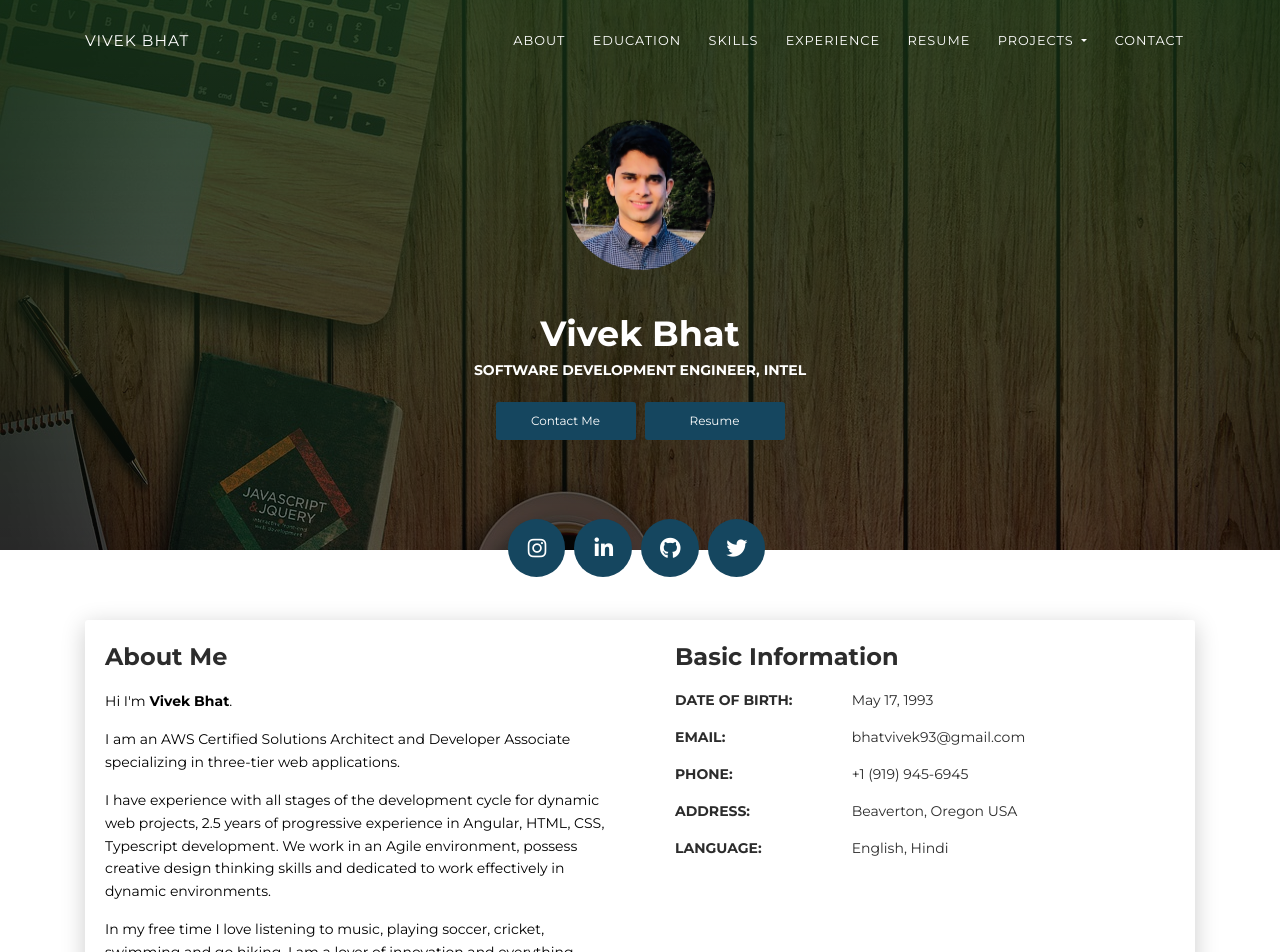
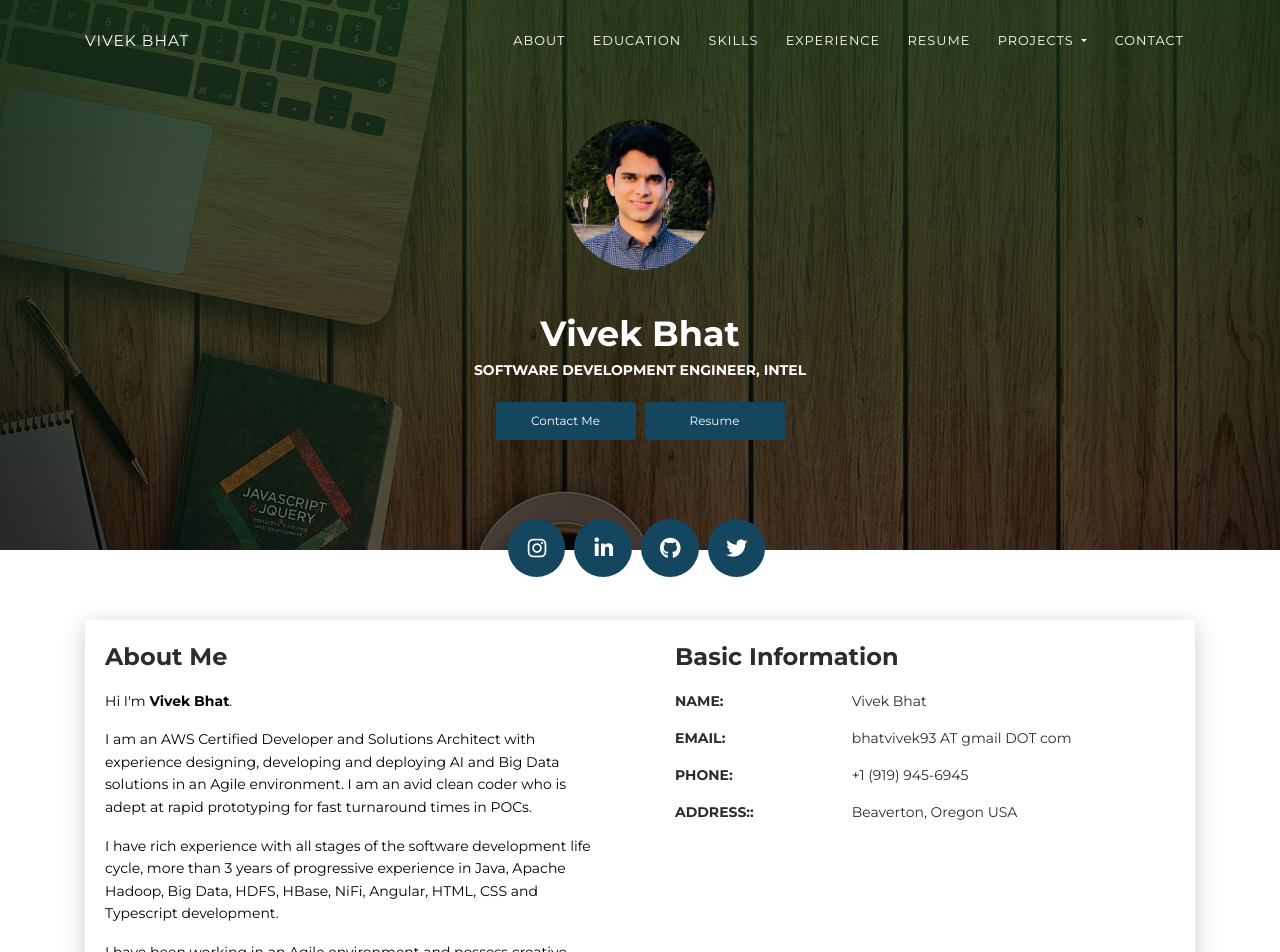
Before and after one commit to VivekBhat/website-v2, an Angular app: page / in a window 1280 px wide. Shown: the top 952 px of the page. Built offline with nearby package versions, Linux system fonts and the light colour scheme; some icons are missing; what ngx-markdown, ngx-spinner would draw is missing.

Commit message:
about page updated

```diff
--- a/package.json
+++ b/package.json
@@ -1,6 +1,6 @@
 {
   "name": "personal-portfolio-angular",
-  "version": "2.4.9",
+  "version": "2.5.1",
   "scripts": {
     "ng": "ng",
     "start": "ng serve",
--- a/src/app/profile/about/about.component.html
+++ b/src/app/profile/about/about.component.html
@@ -14,40 +14,51 @@
         <div class="col-lg-6 col-md-12">
           <div class="card-body">
             <div class="h4 mt-0 title">Basic Information</div>
-            <div class="row">
-              <div class="col-sm-4">
-                <strong class="text-uppercase">Date of Birth:</strong>
-              </div>
-              <div class="col-sm-8">May 17, 1993</div>
-            </div>
-            <div class="row mt-3">
-              <div class="col-sm-4">
-                <strong class="text-uppercase">Email:</strong>
-              </div>
-              <div class="col-sm-8">bhatvivek93@gmail.com</div>
-            </div>
-            <div class="row mt-3">
-              <div class="col-sm-4">
-                <strong class="text-uppercase">Phone:</strong>
-              </div>
-              <div class="col-sm-8">+1 (919) 945-6945</div>
-            </div>
-            <div class="row mt-3">
-              <div class="col-sm-4">
-                <strong class="text-uppercase">Address:</strong>
-              </div>
-              <div class="col-sm-8"> Beaverton, Oregon USA
-              </div>
-            </div>
-            <div class="row mt-3">
-              <div class="col-sm-4">
-                <strong class="text-uppercase">Language:</strong>
-              </div>
-              <div class="col-sm-8">English, Hindi</div>
-            </div>
+            <!--<div class="row">-->
+            <!--<div class="col-sm-4">-->
+            <!--<strong class="text-uppercase">Date of Birth:</strong>-->
+            <!--</div>-->
+            <!--<div class="col-sm-8">May 17, 1993</div>-->
+            <!--</div>-->
+            <ng-container *ngTemplateOutlet="basic; context: {key: 'Name', value: 'Vivek Bhat'}"></ng-container>
+            <ng-container
+              *ngTemplateOutlet="basic; context: {key: 'Email', value: 'bhatvivek93 AT gmail DOT com'}"></ng-container>
+            <ng-container *ngTemplateOutlet="basic; context: {key: 'Phone', value: '+1 (919) 945-6945'}"></ng-container>
+            <ng-container
+              *ngTemplateOutlet="basic; context: {key: 'Address:', value: 'Beaverton, Oregon USA'}"></ng-container>
+            <!--<ng-container *ngTemplateOutlet="basic; context: {key: 'Languages', value: 'Vivek Bhat'}"></ng-container>-->
+
+            <!--<div class="row mt-3">-->
+            <!--<div class="col-sm-4">-->
+            <!--<strong class="text-uppercase">Phone:</strong>-->
+            <!--</div>-->
+            <!--<div class="col-sm-8">+1 (919) 945-6945</div>-->
+            <!--</div>-->
+            <!--<div class="row mt-3">-->
+            <!--<div class="col-sm-4">-->
+            <!--<strong class="text-uppercase">Address:</strong>-->
+            <!--</div>-->
+            <!--<div class="col-sm-8"> Beaverton, Oregon USA-->
+            <!--</div>-->
+            <!--</div>-->
+            <!--<div class="row mt-3">-->
+            <!--<div class="col-sm-4">-->
+            <!--<strong class="text-uppercase">Language:</strong>-->
+            <!--</div>-->
+            <!--<div class="col-sm-8">English, Hindi</div>-->
+            <!--</div>-->
           </div>
         </div>
       </div>
     </div>
   </div>
 </div>
+
+<ng-template #basic let-key="key" let-value="value">
+  <div class="row mt-3">
+    <div class="col-sm-4">
+      <strong class="text-uppercase">{{key}}:</strong>
+    </div>
+    <div class="col-sm-8">{{value}}</div>
+  </div>
+</ng-template>
--- a/src/app/services/about/mock-about.service.ts
+++ b/src/app/services/about/mock-about.service.ts
@@ -1,16 +1,18 @@
 import {AboutService} from './about.service';
 import {Observable, of} from 'rxjs';
-import { Injectable } from "@angular/core";
+import {Injectable} from '@angular/core';
 
 @Injectable()
 export class MockAboutService implements AboutService {
 
   getAbout(): Observable<string[]> {
     const about =
-      'I am an AWS Certified Solutions Architect and Developer Associate specializing in three-tier web applications. \n' +
-      'I have experience with all stages of the development cycle for dynamic web projects, ' +
-      '2.5 years of progressive experience in Angular, HTML, CSS, Typescript development. ' +
-      'We work in an Agile environment, possess creative design thinking skills and dedicated to work effectively in ' +
+      'I am an AWS Certified Developer and Solutions Architect with experience designing, developing and deploying AI and Big Data ' +
+      'solutions in an Agile environment. I am an avid clean coder who is adept at rapid prototyping for fast turnaround times in POCs.\n' +
+      'I have rich experience with all stages of the software development life cycle, ' +
+      'more than 3 years of progressive experience in Java, Apache Hadoop, Big Data, HDFS, HBase, NiFi, Angular, HTML, CSS ' +
+      'and Typescript development. \n' +
+      'I have been working in an Agile environment and possess creative design thinking skills and dedicated to work effectively in ' +
       'dynamic environments. \n' +
       'In my free time I love listening to music, playing soccer, cricket, swimming and go hiking. ' +
       'I am a lover of innovation and everything that would increase my set of skills and knowledge. \n' +
```
Also changed, not shown: 2 other files (tests, documents, lock files or other folders).
